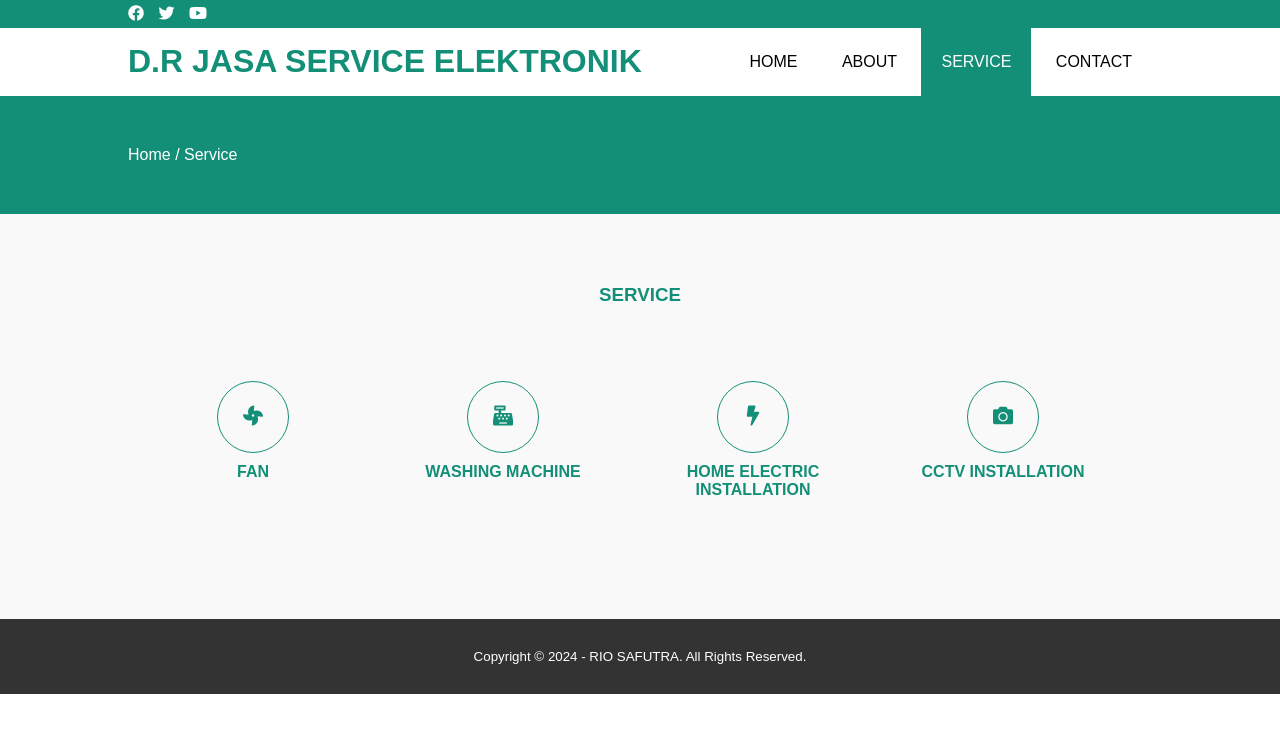
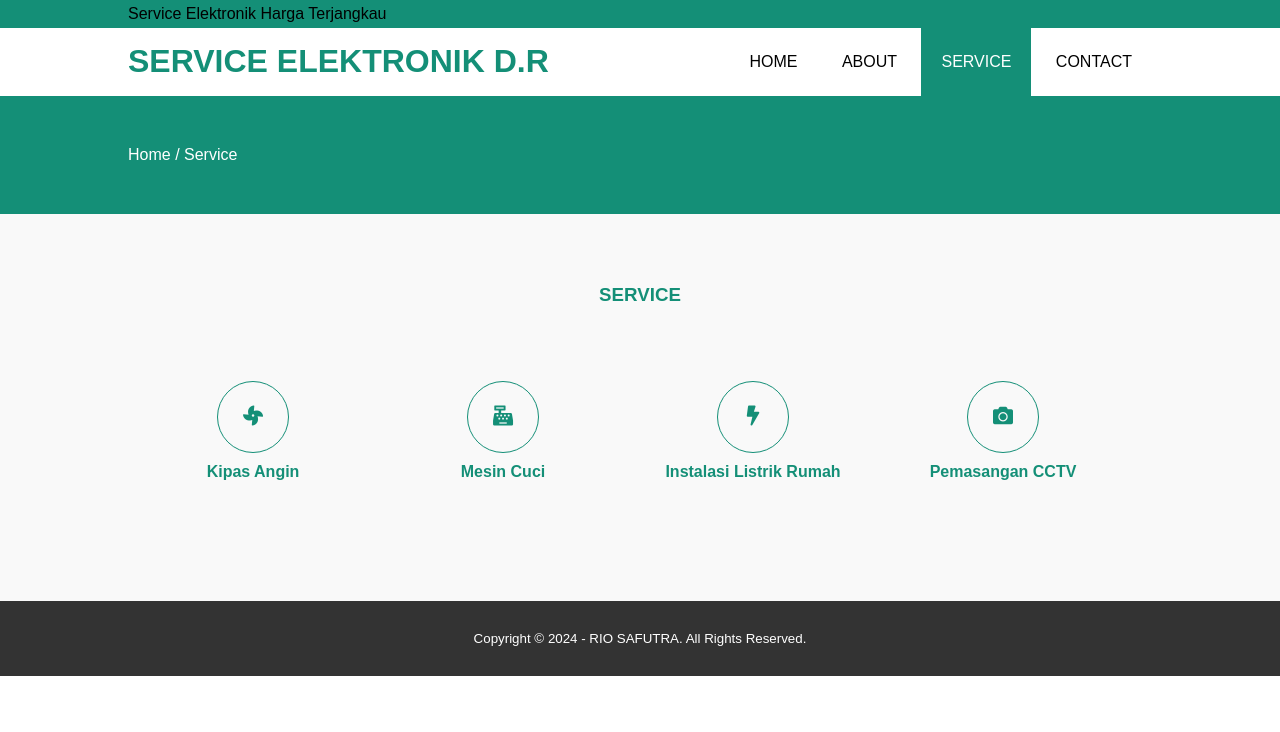
Before and after one commit to jasaservice-DR-TOI/jasaservice-DR-TOI.github.io, a plain HTML site: page service.html in a window 1280 px wide. Drawn offline with Linux system fonts and the light colour scheme.

Commit message:
Add files via upload

```diff
--- a/service.html
+++ b/service.html
@@ -11,17 +11,15 @@
         <!--header-->
         <div class="medsos">
             <div class="container">
-                <ul>
-                    <li><a href="#"><i class="fab fa-facebook"></i></a></li>
-                    <li><a href="#"><i class="fab fa-twitter"></i></a></li>
-                    <li><a href="#"><i class="fab fa-youtube"></i></a></li>
-                </ul>
+                <p>Service Elektronik Harga Terjangkau</p>
             </div>
 
         </div>
         <header>
             <div class="container">
-                <h1><a href="index.html">D.R JASA SERVICE ELEKTRONIK</a></h1>
+                <h1><a href="index.html">SERVICE ELEKTRONIK
+                    D.R
+                </a></h1>
                 <ul>
                     <li><a href="index.html">HOME</a></li>
                     <li><a href="about.html">ABOUT</a></li>
@@ -30,15 +28,12 @@
                 </ul>
             </div>
         </header>
-
  <!--label-->
  <section class="label">
     <div class="container">
         <p>Home / Service</p>
     </div>
-
 </section>
-
        <!--service-->
        <section class="service">
         <div class="container">
@@ -46,19 +41,19 @@
             <div class="box">
                 <div class="col-4">
                     <div class="icon"><i class="fas fa-fan"></i></i></div>
-                        <h4>FAN</h4>
+                    <h4>Kipas Angin</h4>
                 </div>
                 <div class="col-4">
                     <div class="icon"><i class="fas fa-cash-register"></i></i></i></div>
-                        <h4>WASHING MACHINE</h4>
+                    <h4>Mesin Cuci</h4>
                 </div>
                 <div class="col-4">
                     <div class="icon"><i class="faS fa-bolt"></i></i></div>
-                        <h4>HOME ELECTRIC INSTALLATION</h4>
+                    <h4>Instalasi Listrik Rumah</h4>
                 </div>
                 <div class="col-4">
                     <div class="icon"><i class="fas fa-camera"></i></i></div>
-                        <h4>CCTV INSTALLATION</h4>
+                    <h4>Pemasangan CCTV</h4>
                 </div>
             </div>
         </div>
```
Also changed, not shown: about.html (+5 -13 lines), contact.html (+15 -13 lines), index.html (+18 -17 lines). Lines whose indentation alone changed are shown as unchanged.
